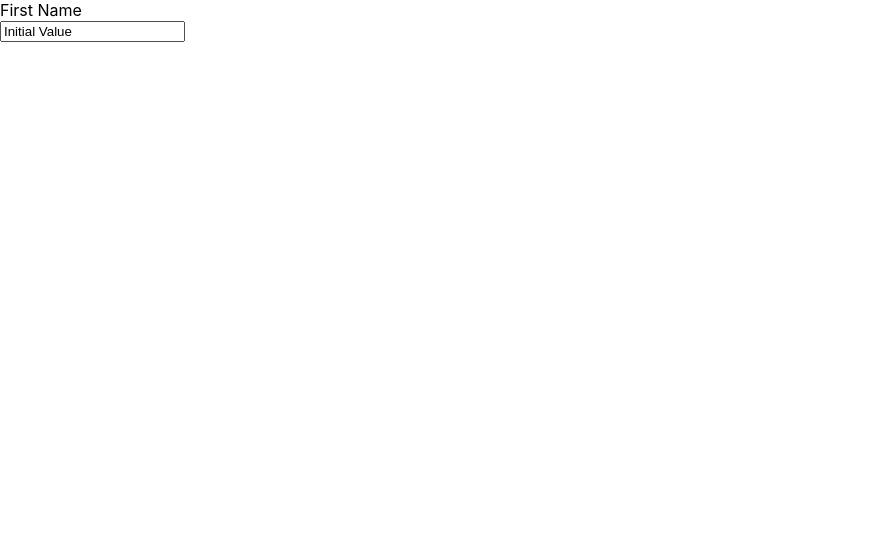
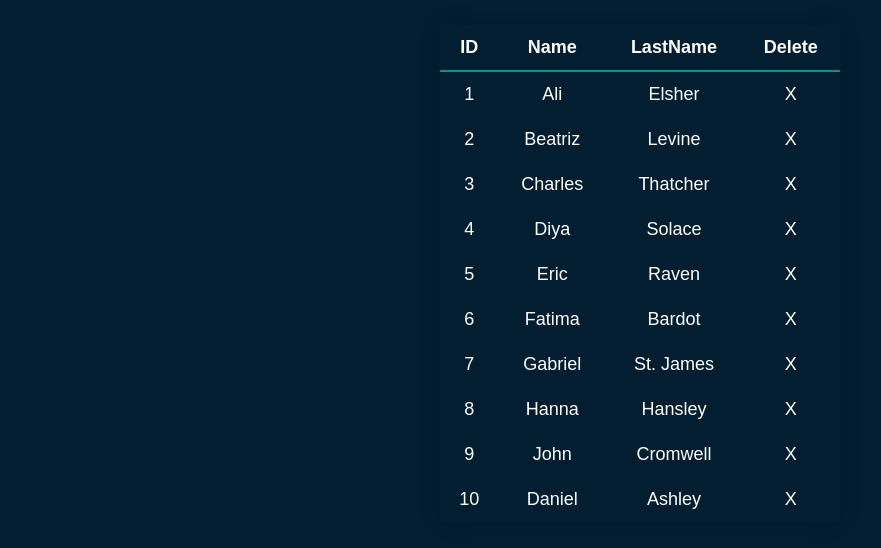
Before and after one commit to dtarxanyan/movies-project, a React (Create React App) app: page / in a window 1280 px wide. Shown: the top 548 px of the page, without its empty margins (0-881 px from the left). Built offline with nearby package versions, Linux system fonts and the light colour scheme.

Commit message:
complete table users task

```diff
--- /dev/null
+++ b/public/data/tableUsers.json
@@ -0,0 +1,52 @@
+[
+  {
+    "id": 1,
+    "firstName": "Ali",
+    "lastName": "Elsher"
+  },
+  {
+    "id": 2,
+    "firstName": "Beatriz",
+    "lastName": "Levine"
+  },
+  {
+    "id": 3,
+    "firstName": "Charles",
+    "lastName": "Thatcher"
+  },
+  {
+    "id": 4,
+    "firstName": "Diya",
+    "lastName": "Solace"
+  },
+  {
+    "id": 5,
+    "firstName": "Eric",
+    "lastName": "Raven"
+  },
+  {
+    "id": 6,
+    "firstName": "Fatima",
+    "lastName": "Bardot"
+  },
+  {
+    "id": 7,
+    "firstName": "Gabriel",
+    "lastName": "St. James"
+  },
+  {
+    "id": 8,
+    "firstName": "Hanna",
+    "lastName": "Hansley"
+  },
+  {
+    "id": 9,
+    "firstName": "John",
+    "lastName": "Cromwell"
+  },
+  {
+    "id": 10,
+    "firstName": "Daniel",
+    "lastName": "Ashley"
+  }
+]
--- a/src/App.css
+++ b/src/App.css
@@ -1,38 +1,6 @@
-.App {
-  text-align: center;
+body {
+  background-color: rgb(2, 30, 48);
+  display: flex;
+  justify-content: center;
+  align-items: center;
 }
-
-.App-logo {
-  height: 40vmin;
-  pointer-events: none;
-}
-
-@media (prefers-reduced-motion: no-preference) {
-  .App-logo {
-    animation: App-logo-spin infinite 20s linear;
-  }
-}
-
-.App-header {
-  background-color: #282c34;
-  min-height: 100vh;
-  display: flex;
-  flex-direction: column;
-  align-items: center;
-  justify-content: center;
-  font-size: calc(10px + 2vmin);
-  color: white;
-}
-
-.App-link {
-  color: #61dafb;
-}
-
-@keyframes App-logo-spin {
-  from {
-    transform: rotate(0deg);
-  }
-  to {
-    transform: rotate(360deg);
-  }
-}
--- a/src/App.js
+++ b/src/App.js
@@ -1,19 +1,11 @@
-import React from 'react';
-import TextInput from "./components/TextInput/TextInput";
+import React from "react";
+import TableUsers from "./components/TableUsers";
+import "./App.css";
 
 class App extends React.Component {
-    render() {
-        return (
-            <TextInput
-                label={'First Name'}
-                placeholder={'Enter Your Name'}
-                value={'Initial Value'}
-                onChange={(newValue) => {
-                    console.log(newValue)
-                }}
-            />
-        )
-    }
+  render() {
+    return <TableUsers row={3} />;
+  }
 }
 
 export default App;
--- /dev/null
+++ b/src/components/TableUsers/index.js
@@ -0,0 +1,58 @@
+import { Component } from "react";
+
+import "./main.css";
+
+class TableUsers extends Component {
+  constructor() {
+    super();
+    this.state = {
+      users: [],
+    };
+  }
+
+  componentDidMount() {
+    fetch("/data/tableUsers.json")
+      .then((res) => res.json())
+      .then((res) => this.setState({ users: res }));
+  }
+
+  deleteRow = (id) => {
+    this.setState({
+      users: this.state.users.filter((user) => user.id !== id),
+    });
+  };
+
+  render() {
+    return (
+      <div>
+        <table className="styled-table">
+          <tbody>
+            <tr>
+              <th>ID</th>
+              <th>Name</th>
+              <th>LastName</th>
+              <th>Delete</th>
+            </tr>
+          </tbody>
+          <tfoot>
+            {this.state.users.map((item) => (
+              <tr key={item.id}>
+                <td>{item.id}</td>
+                <td>{item.firstName}</td>
+                <td>{item.lastName}</td>
+                <td
+                  className="deleteBtn"
+                  onClick={() => this.deleteRow(item.id)}
+                >
+                  X
+                </td>
+              </tr>
+            ))}
+          </tfoot>
+        </table>
+      </div>
+    );
+  }
+}
+
+export default TableUsers;
--- /dev/null
+++ b/src/components/TableUsers/main.css
@@ -0,0 +1,43 @@
+.styled-table {
+  border-collapse: collapse;
+  margin: 25px 0;
+  font-size: 0.9em;
+  font-family: sans-serif;
+  min-width: 400px;
+  box-shadow: 0 0 20px rgba(0, 0, 0, 0.15);
+  color: white;
+  text-align: center;
+  font-size: 18px;
+  cursor: pointer;
+}
+
+.deleteBtn:hover {
+  color: #009879;
+}
+
+.styled-table thead tr {
+  background-color: #009879;
+  color: #ffffff;
+  text-align: left;
+}
+
+.styled-table th:hover {
+  color: #009879;
+}
+
+.styled-table th,
+.styled-table td {
+  padding: 12px 15px;
+}
+
+.styled-table tbody tr {
+  border-bottom: 1px solid #dddddd;
+}
+
+.styled-table tbody tr:nth-of-type(even) {
+  background-color: #f3f3f3;
+}
+
+.styled-table tbody tr:last-of-type {
+  border-bottom: 2px solid #009879;
+}
```
